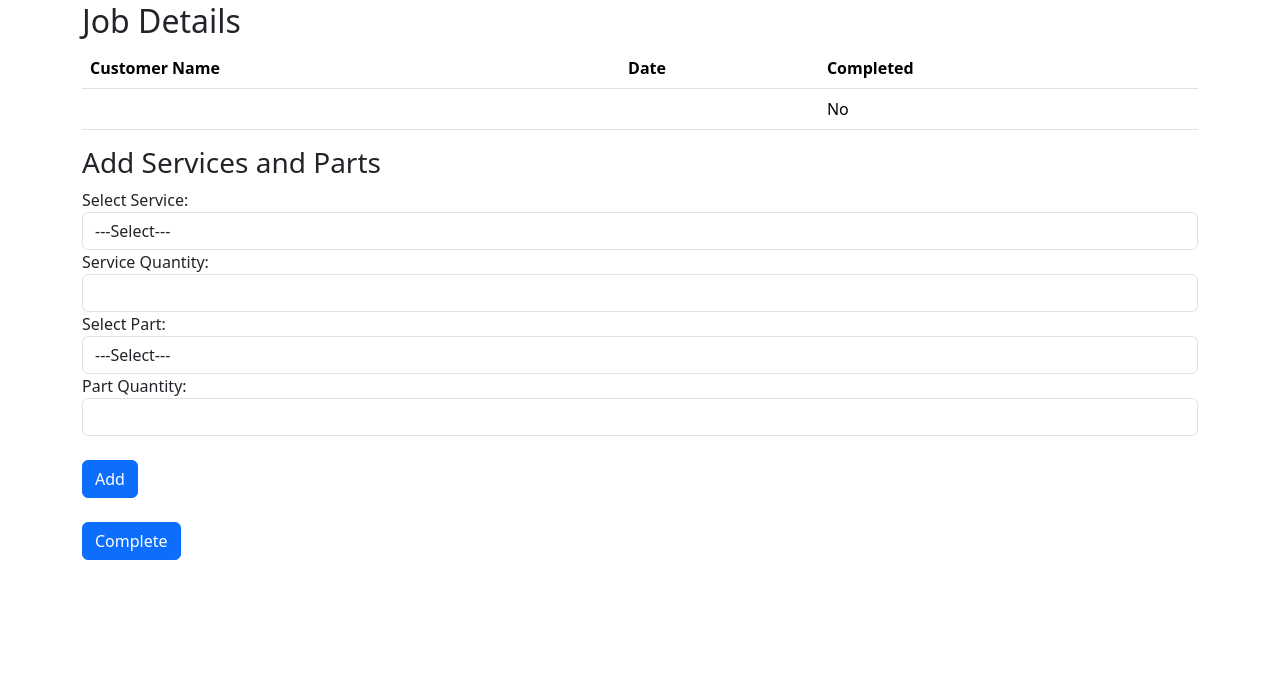
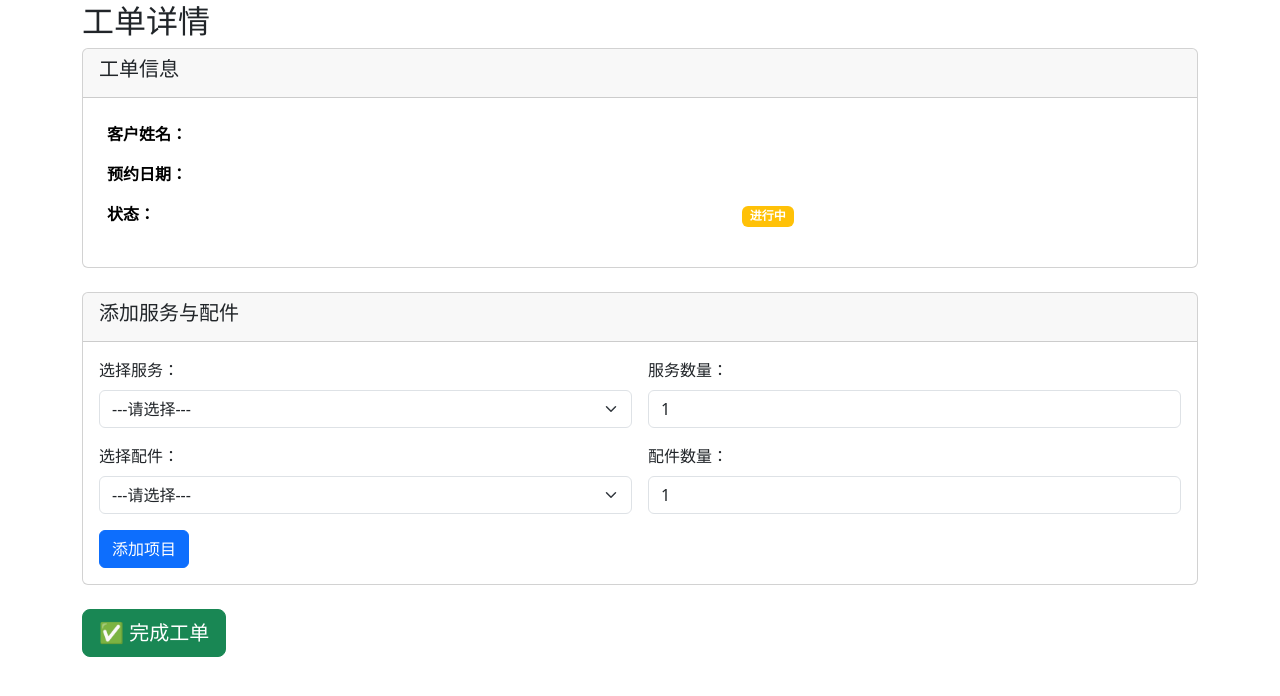
Before and after one commit to josh00123/spb, a Flask app: template templates/job_details.html in a window 1280 px wide. Shown: the part 78-774 px from the top of the page. Run offline with Flask 3, Linux system fonts and the light colour scheme; the template is opened without the code that fills it, so the values that code supplies are empty.

Commit message:
Translate job details page to Chinese

```diff
--- a/templates/job_details.html
+++ b/templates/job_details.html
@@ -2,92 +2,131 @@
 {% block content %}
 
 <div class="mt-4">
-    <h2>Job Details</h2>
+    <h2>工单详情</h2>
 
-    <table class="table">
+    <!-- 基本信息 -->
+    <div class="card mb-4">
+        <div class="card-header">
+            <h5>工单信息</h5>
+        </div>
+        <div class="card-body">
+            <table class="table table-borderless">
                 <tr>
-            <th scope="col">Customer Name</th>
-            <th scope="col">Date</th>
-            <th scope="col">Completed</th>
+                    <th>客户姓名：</th>
+                    <td><strong>{{ job[1] }}</strong></td>
                 </tr>
                 <tr>
-            <td>{{ job[1] }}</td>
+                    <th>预约日期：</th>
                     <td>{{ job[2] }}</td>
-            <td>{{ "Yes" if job[3] else "No" }}</td>
+                </tr>
+                <tr>
+                    <th>状态：</th>
+                    <td>
+                        {% if job[3] %}
+                            <span class="badge bg-success">已完成</span>
+                        {% else %}
+                            <span class="badge bg-warning">进行中</span>
+                        {% endif %}
+                    </td>
                 </tr>
             </table>
+        </div>
+    </div>
 
     {% if not job[3] %}
-    <h3>Add Services and Parts</h3>
-
-    <form class="mb-4" method="post" action="{{ url_for('job_details', job_id=job[0]) }}">
-        <div class="form-group">
-            <label for="selected_service">Select Service:</label>
-            <select class="form-control" name="selected_service" id="selected_service">
-                <option value="">---Select---</option>
+    <!-- 添加服务配件表单 -->
+    <div class="card mb-4">
+        <div class="card-header">
+            <h5>添加服务与配件</h5>
+        </div>
+        <div class="card-body">
+            <form class="row g-3" method="post" action="{{ url_for('job_details', job_id=job[0]) }}">
+                <div class="col-md-6">
+                    <label for="selected_service" class="form-label">选择服务：</label>
+                    <select class="form-select" name="selected_service" id="selected_service">
+                        <option value="">---请选择---</option>
                         {% for service in services %}
                         <option value="{{ service[0] }}">{{ service[1] }}</option>
                         {% endfor %}
                     </select>
                 </div>
-
-        <div class="form-group">
-            <label for="service_qty">Service Quantity:</label>
-            <input type="number" step="1" min="0" class="form-control" name="service_qty" id="service_qty">
+                <div class="col-md-6">
+                    <label for="service_qty" class="form-label">服务数量：</label>
+                    <input type="number" step="1" min="0" class="form-control" name="service_qty" id="service_qty" value="1">
                 </div>
-
-        <div class="form-group">
-            <label for="selected_part">Select Part:</label>
-            <select class="form-control" name="selected_part" id="selected_part">
-                <option value="">---Select---</option>
+                <div class="col-md-6">
+                    <label for="selected_part" class="form-label">选择配件：</label>
+                    <select class="form-select" name="selected_part" id="selected_part">
+                        <option value="">---请选择---</option>
                         {% for part in parts %}
                         <option value="{{ part[0] }}">{{ part[1] }}</option>
                         {% endfor %}
                     </select>
                 </div>
-
-        <div class="form-group">
-            <label for="part_qty">Part Quantity:</label>
-            <input type="number" step="1" min="0" class="form-control" name="part_qty" id="part_qty">
+                <div class="col-md-6">
+                    <label for="part_qty" class="form-label">配件数量：</label>
+                    <input type="number" step="1" min="0" class="form-control" name="part_qty" id="part_qty" value="1">
                 </div>
-        <br>
-        <button type="submit" class="btn btn-primary">Add</button>
+                <div class="col-12">
+                    <button type="submit" class="btn btn-primary">添加项目</button>
+                </div>
             </form>
+        </div>
+    </div>
     {% endif %}
 
+    <!-- 已使用服务配件 -->
     {% if services_used or parts_used %}
-    <div class="container mt-4">
     <div class="row">
         <div class="col-md-6">
-                <h3>Services Used</h3>
-                <ul class="list-group">
+            <div class="card">
+                <div class="card-header">
+                    <h5>已使用服务</h5>
+                </div>
+                <ul class="list-group list-group-flush">
                     {% for service in services_used %}
-                    <li class="list-group-item">{{ service[0] }} - Quantity: {{ service[1] }}</li>
-                    {% endfor %}
-                </ul>
-            </div>
-            <div class="col-md-6">
-                <h3>Parts Used</h3>
-                <ul class="list-group">
-                    {% for part in parts_used %}
-                    <li class="list-group-item">{{ part[0] }} - Quantity: {{ part[1] }}</li>
+                    <li class="list-group-item d-flex justify-content-between">
+                        <span>{{ service[0] }}</span>
+                        <span class="badge bg-info">数量：{{ service[1] }}</span>
+                    </li>
                     {% endfor %}
                 </ul>
             </div>
         </div>
-        <div class="mt-4">
-            <span><b>Total Cost:</b> ${{ total_cost[0] }}</span>
+        <div class="col-md-6">
+            <div class="card">
+                <div class="card-header">
+                    <h5>已使用配件</h5>
+                </div>
+                <ul class="list-group list-group-flush">
+                    {% for part in parts_used %}
+                    <li class="list-group-item d-flex justify-content-between">
+                        <span>{{ part[0] }}</span>
+                        <span class="badge bg-info">数量：{{ part[1] }}</span>
+                    </li>
+                    {% endfor %}
+                </ul>
             </div>
         </div>
+    </div>
+
+    {% if total_cost %}
+    <div class="alert alert-success mt-4">
+        <h5>工单总费用： <strong>¥{{ "%.2f"|format(total_cost[0]) }}</strong></h5>
+    </div>
+    {% endif %}
     {% endif %}
 
-
+    <!-- 完成工单按钮 -->
     {% if not job[3] %}
-    <form class="mb-4 mt-4" method="post" action="{{ url_for('mark_as_complete', job_id=job[0]) }}">
-        <button type="submit" class="btn btn-primary">Complete</button>
+    <div class="mt-4">
+        <form method="post" action="{{ url_for('mark_as_complete', job_id=job[0]) }}" class="d-inline">
+            <button type="submit" class="btn btn-success btn-lg" onclick="return confirm('确认完成此工单？');">
+                ✅ 完成工单
+            </button>
         </form>
+    </div>
     {% endif %}
 </div>
 
-
 {% endblock %}
```
Lines whose indentation alone changed are shown as unchanged.
